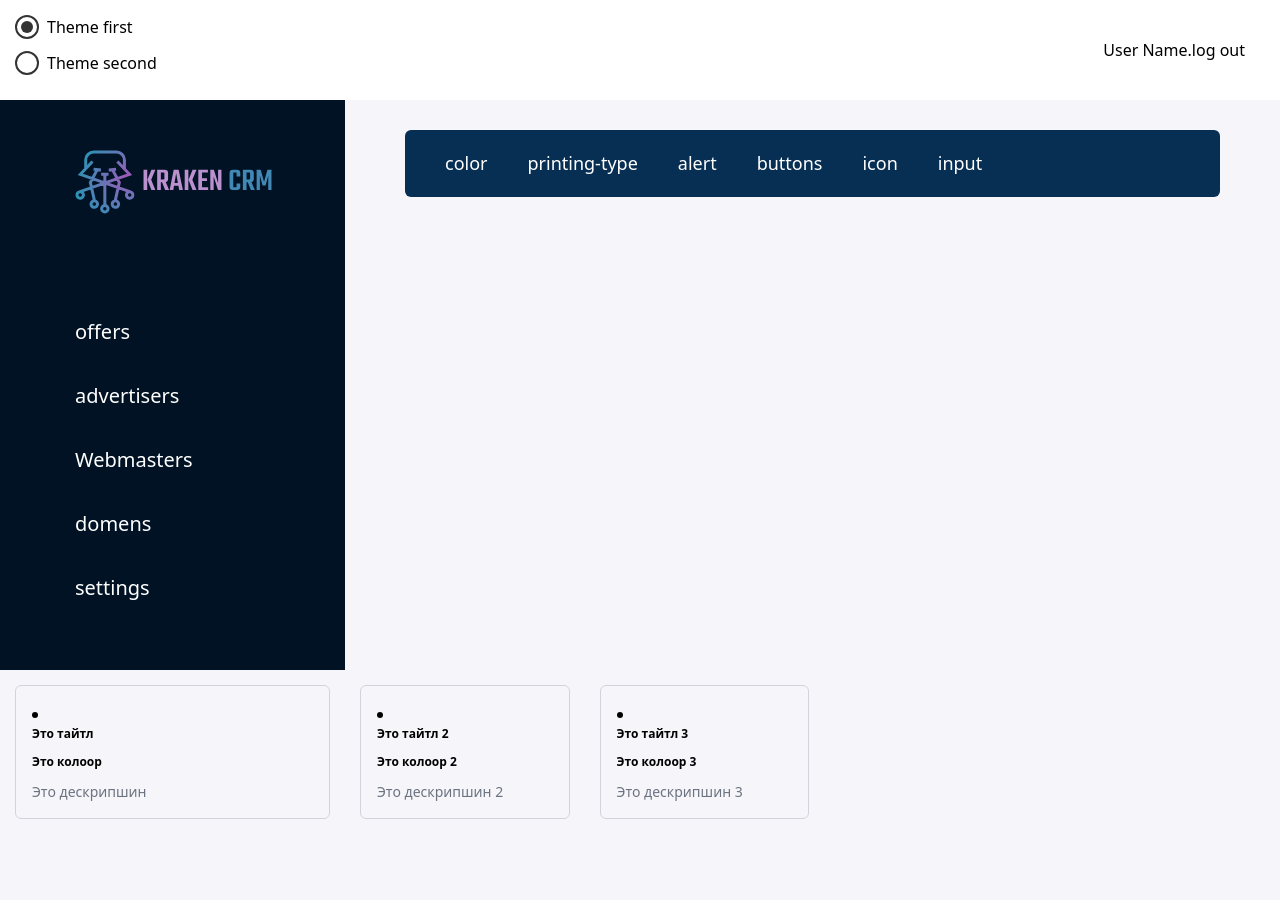
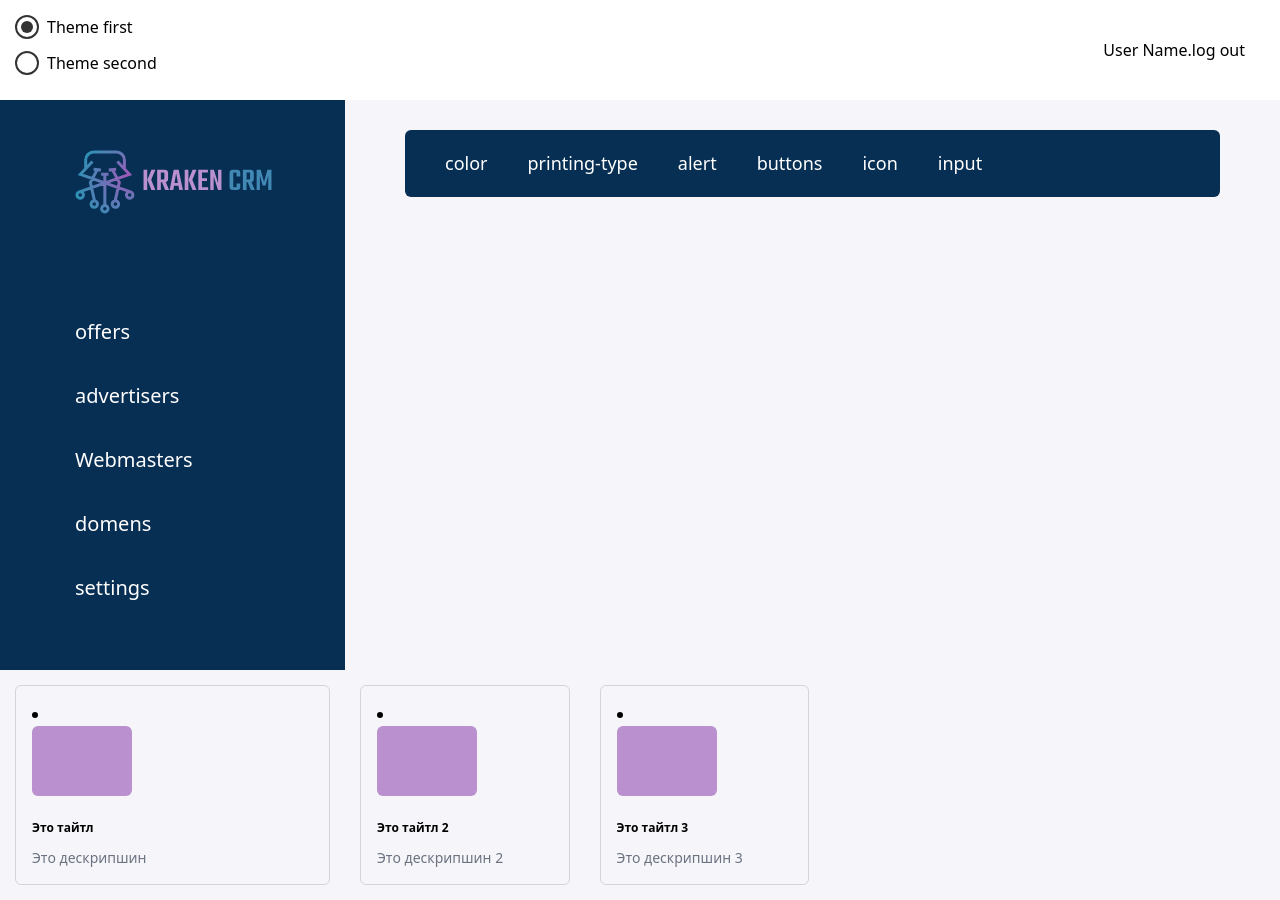
Before and after one commit to RostislavSuslov/dev-Kraken, a Vue app: page / in a window 1280 px wide. Before the commit the page ends 834 px from the top, so only its background shows below. Built offline with nearby package versions, Linux system fonts and the light colour scheme.

Commit message:
colors rander mistake, before reset --hard

```diff
--- a/src/App.vue
+++ b/src/App.vue
@@ -3,19 +3,15 @@
     import Sidebar from './components/Sidebar.vue';
     import Main from './components/Main.vue';
     import ColorCardEasy from './components/ColorCardEasy.vue';
-
 </script>
-
-
-
 <template>
     <div id="root">
         <Sidebar />
         <Main />
 
         <ColorCardEasy title="Это тайтл" classColor="Это колоор" description="Это дескрипшин" />
-        <ColorCardEasy title="Это тайтл 2" classColor="Это колоор 2" description="Это дескрипшин 2" />
-        <ColorCardEasy title="Это тайтл 3" classColor="Это колоор 3" description="Это дескрипшин 3" />
+        <ColorCardEasy title="Это тайтл 2" classColor="bg-prymaryColor" description="Это дескрипшин 2" />
+        <ColorCardEasy title="Это тайтл 3" classColor="bg-secondaryColor" description="Это дескрипшин 3" />
     </div>
 </template>
 
--- a/src/assets/main.css
+++ b/src/assets/main.css
@@ -26,7 +26,7 @@
 
 
 .sidebar {
-    background-color: #001223;
+
     color: #fff;
     margin-top: 100px;
     padding: 50px 0;
--- a/src/components/ColorCard.vue
+++ b/src/components/ColorCard.vue
@@ -40,7 +40,7 @@
 
 <template>
     <li class="colorCard m-[15px] w-100 border border-gray-300 rounded-md p-4">
-        <div :class="['color-show', 'w-[100px]', 'h-[70px]', 'rounded-md', 'mb-6', getColorClass]"></div>
+        <div :class="['color-show', 'w-[100px]', 'h-[70px]', 'rounded-md', 'mb-6', getColorClass ]"></div>
         <div class="color-title font-semibold text-xs mb-3">{{colorValue.variable}}</div>
         <div class="color-hex text-gray-500 text-sm">{{colorValue.hex}}</div>
     </li>
--- a/src/components/ColorCardEasy.vue
+++ b/src/components/ColorCardEasy.vue
@@ -1,7 +1,7 @@
  <template>
     <li class="colorCard m-[15px] w-100 border border-gray-300 rounded-md p-4">
+        <div class="color-show w-[100px] h-[70px] rounded-md mb-6 bg-brandSecondaryColor"></div>
         <div class="color-title font-semibold text-xs mb-3">{{ title }}</div>
-        <div class="color-title font-semibold text-xs mb-3">{{ classColor }}</div>
         <div class="color-hex text-gray-500 text-sm">{{ description }}</div>
     </li>
 </template>
--- a/src/components/Sidebar.vue
+++ b/src/components/Sidebar.vue
@@ -26,17 +26,17 @@ onMounted(() => {
 </script>
 
 <template>
-    <div class="sidebar">
+    <div class="sidebar bg-secondaryColor">
         <a href="/" class="logo">
             <img src="src/assets/logo.svg" alt="logo-Kraken-CRM">
         </a>
         <button class="burger">burger</button>
         <nav class="main-navigation">
-            <a href="offers">offers</a>
-            <a href="advertisers">advertisers</a>
-            <a href="Webmasters">Webmasters</a>
-            <a href="domens">domens</a>
-            <a href="settings">settings</a>
+            <a href="offers" class="text-paragraph px-5 hover:text-accentGold">offers</a>
+            <a href="advertisers" class="text-paragraph px-5 hover:text-accentGold">advertisers</a>
+            <a href="Webmasters" class="text-paragraph px-5 hover:text-accentGold">Webmasters</a>
+            <a href="domens" class="text-paragraph px-5 hover:text-accentGold">domens</a>
+            <a href="settings" class="text-paragraph px-5 hover:text-accentGold">settings</a>
         </nav>
         <nav class="user-navigation">
             <a href="">User Name</a>.
```
